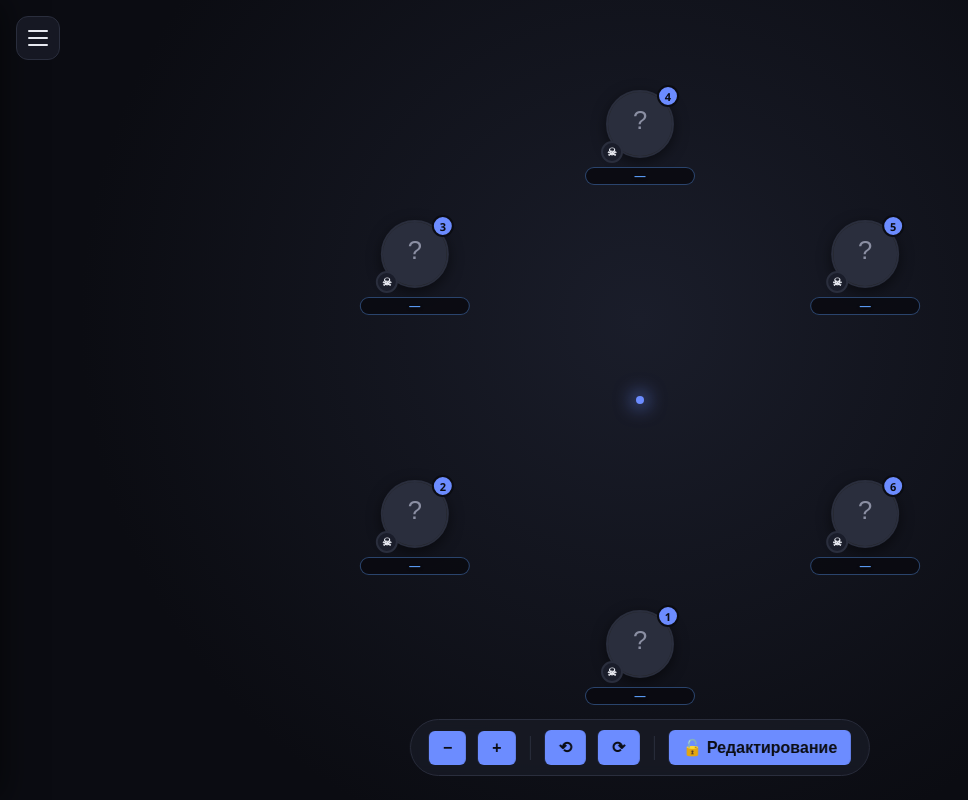
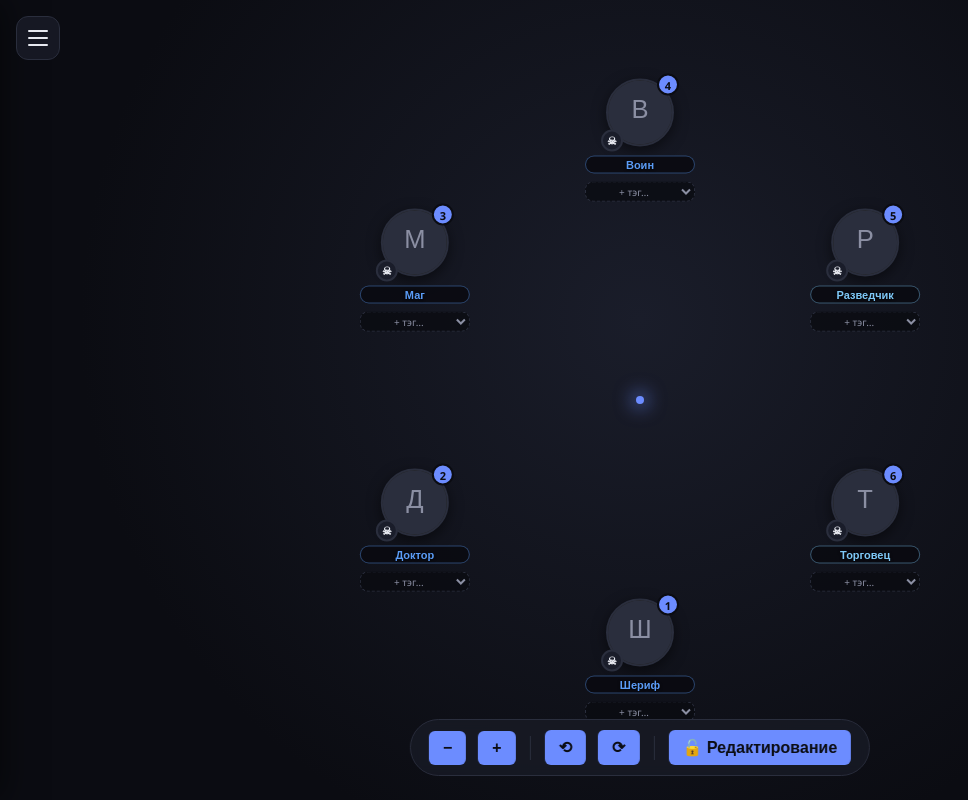
Before and after one commit to UIIf/BloodOnClockTowerAI, a plain HTML site: page index.html in a window 1280 px wide. Shown: the whole page, without its empty margins (0-968 px from the left). Drawn offline with Linux system fonts and the light colour scheme.

Commit message:
Manifest updagte

```diff
--- a/index.html
+++ b/index.html
@@ -545,18 +545,18 @@
 
   // ── состояние ──
   let pool = [
-    // { name:"Шериф",     img:placeholderImg("Ш"), category:"citizen"  },
-    // { name:"Доктор",    img:placeholderImg("Д"), category:"citizen"  },
-    // { name:"Маг",       img:placeholderImg("М"), category:"citizen"  },
-    // { name:"Воин",      img:placeholderImg("В"), category:"citizen"  },
-    // { name:"Разведчик", img:placeholderImg("Р"), category:"outcast"  },
-    // { name:"Торговец",  img:placeholderImg("Т"), category:"outcast"  },
-    // { name:"Кузнец",    img:placeholderImg("К"), category:"minion"   },
-    // { name:"Жрец",      img:placeholderImg("Ж"), category:"demon"    },
+    { name:"Шериф",     img:placeholderImg("Ш"), category:"citizen"  },
+    { name:"Доктор",    img:placeholderImg("Д"), category:"citizen"  },
+    { name:"Маг",       img:placeholderImg("М"), category:"citizen"  },
+    { name:"Воин",      img:placeholderImg("В"), category:"citizen"  },
+    { name:"Разведчик", img:placeholderImg("Р"), category:"outcast"  },
+    { name:"Торговец",  img:placeholderImg("Т"), category:"outcast"  },
+    { name:"Кузнец",    img:placeholderImg("К"), category:"minion"   },
+    { name:"Жрец",      img:placeholderImg("Ж"), category:"demon"    },
   ];
   let tagPool = [
-    // { name:"Отравлен" }, { name:"Пьяница" },
-    // { name:"Проклят" },  { name:"Подозреваемый" },
+    { name:"Отравлен" }, { name:"Пьяница" },
+    { name:"Проклят" },  { name:"Подозреваемый" },
   ];
 
   let count       = 6;
@@ -1302,7 +1302,22 @@
   // Список пресетов встроен прямо сюда — работает и локально (file://) и на GitHub Pages.
   // Чтобы добавить свой пресет: добавь объект в PRESETS и положи json-файл в папку presets/.
   const PRESETS = [
-
+    {
+      name: 'Классическая мафия',
+      file: 'presets/classic.json',
+      // Встроенные данные — используются когда fetch недоступен (file://)
+      data: {"roles":[{"name":"Шериф","category":"citizen"},{"name":"Доктор","category":"citizen"},{"name":"Детектив","category":"citizen"},{"name":"Горожанин","category":"citizen"},{"name":"Горожанин","category":"citizen"},{"name":"Горожанин","category":"citizen"},{"name":"Мафия","category":"minion"},{"name":"Мафия","category":"minion"},{"name":"Дон","category":"demon"},{"name":"Маньяк","category":"outcast"}],"tags":[{"name":"Подозреваемый"},{"name":"Проверен"},{"name":"Алиби"},{"name":"Под прицелом"}]}
+    },
+    {
+      name: 'Тёмное средневековье',
+      file: 'presets/medieval.json',
+      data: {"roles":[{"name":"Рыцарь","category":"citizen"},{"name":"Жрец","category":"citizen"},{"name":"Маг","category":"citizen"},{"name":"Охотник","category":"citizen"},{"name":"Крестьянин","category":"citizen"},{"name":"Крестьянин","category":"citizen"},{"name":"Изгой","category":"outcast"},{"name":"Предатель","category":"minion"},{"name":"Культист","category":"minion"},{"name":"Демон","category":"demon"},{"name":"Тёмный лорд","category":"demon"}],"tags":[{"name":"Проклят"},{"name":"Отравлен"},{"name":"Благословлён"},{"name":"Помечен"},{"name":"Пьяница"}]}
+    },
+    {
+      name: 'Sci-Fi колония',
+      file: 'presets/scifi.json',
+      data: {"roles":[{"name":"Капитан","category":"citizen"},{"name":"Медик","category":"citizen"},{"name":"Инженер","category":"citizen"},{"name":"Пилот","category":"citizen"},{"name":"Колонист","category":"citizen"},{"name":"Колонист","category":"citizen"},{"name":"Дезертир","category":"outcast"},{"name":"Шпион","category":"minion"},{"name":"Диверсант","category":"minion"},{"name":"Чужой","category":"demon"}],"tags":[{"name":"Заражён"},{"name":"Изолирован"},{"name":"Под слежкой"},{"name":"Повреждён"},{"name":"Агент"}]}
+    },
   ];
 
   const presetSelect  = document.getElementById('presetSelect');
@@ -1314,14 +1329,38 @@
     presetStatus.style.color = isError ? 'var(--accent2)' : 'var(--muted)';
   }
 
-  // Заполняем список
-  PRESETS.forEach((p, i) => {
-    const opt = document.createElement('option');
-    opt.value = i;
-    opt.textContent = p.name;
-    presetSelect.appendChild(opt);
-  });
-  setPresetStatus(`Пресетов: ${PRESETS.length}`);
+  // activePresets — текущий список (PRESETS по умолчанию, может быть заменён из manifest.json)
+  let activePresets = PRESETS;
+
+  function populatePresetSelect(list){
+    presetSelect.innerHTML = '<option value="">— выбери пресет —</option>';
+    list.forEach((p, i) => {
+      const opt = document.createElement('option');
+      opt.value = i;
+      opt.textContent = p.name;
+      presetSelect.appendChild(opt);
+    });
+    setPresetStatus(`Пресетов: ${list.length}`);
+  }
+
+  // Сразу показываем встроенный список
+  populatePresetSelect(activePresets);
+
+  // Пробуем подгрузить manifest.json — если доступен, он перезаписывает список
+  // (работает на GitHub Pages / localhost; на file:// молча игнорируется)
+  fetch('manifest.json')
+    .then(r => { if(!r.ok) throw new Error(); return r.json(); })
+    .then(manifest => {
+      if(!Array.isArray(manifest.presets) || manifest.presets.length === 0) return;
+      // Пресеты из манифеста: ищем встроенный data по совпадению file, остальным data=undefined
+      activePresets = manifest.presets.map(p => {
+        const builtin = PRESETS.find(b => b.file === p.file);
+        return { name: p.name, file: p.file, data: builtin ? builtin.data : undefined };
+      });
+      populatePresetSelect(activePresets);
+      setPresetStatus(`Из manifest.json: ${activePresets.length} пресетов`);
+    })
+    .catch(() => { /* manifest.json недоступен — оставляем встроенный список */ });
 
   function applyPresetData(parsed, label){
     const rolesArr = Array.isArray(parsed) ? parsed : (parsed.roles || []);
@@ -1343,7 +1382,7 @@
   presetLoadBtn.addEventListener('click', async () => {
     const idx = presetSelect.value;
     if(idx === ''){ setPresetStatus('Сначала выбери пресет', true); return; }
-    const preset = PRESETS[parseInt(idx)];
+    const preset = activePresets[parseInt(idx)];
     presetLoadBtn.textContent = '…';
     presetLoadBtn.disabled = true;
     try {
@@ -1353,8 +1392,9 @@
       const parsed = await res.json();
       applyPresetData(parsed, preset.name);
     } catch(e) {
-      // Fallback: используем встроенные данные (работает локально через file://)
-      applyPresetData(preset.data, preset.name + ' (встроен)');
+      // Fallback: встроенные данные (работает локально через file://)
+      if(preset.data) applyPresetData(preset.data, preset.name + ' (встроен)');
+      else setPresetStatus('Файл недоступен локально и встроенных данных нет', true);
     } finally {
       presetLoadBtn.textContent = 'Загрузить';
       presetLoadBtn.disabled = false;
```
